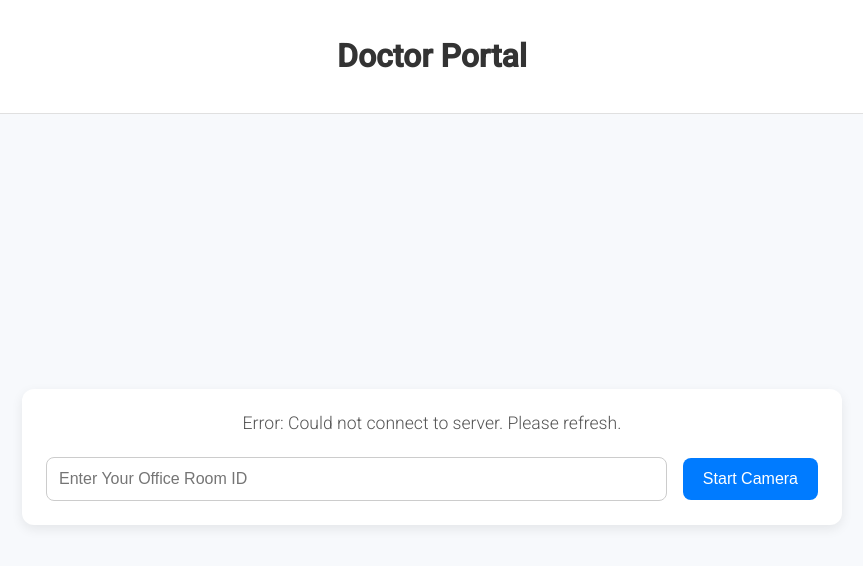
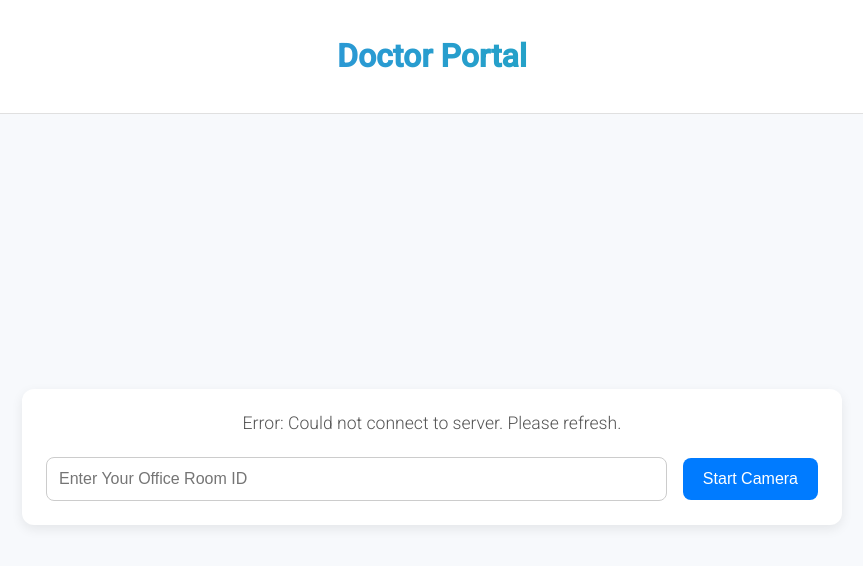
Before and after one commit to Ttejas09/Telehealth, a plain HTML site: page doctor.html in a window 1280 px wide. Shown: the whole page, without its empty margins (208-1071 px from the left). Drawn offline with nearby package versions, Linux system fonts and the light colour scheme; no server answers.

Commit message:
Updated Fonts

```diff
--- a/doctor.html
+++ b/doctor.html
@@ -16,7 +16,7 @@
   <!-- This 'doctor-page' ID lets our script.js know what logic to run -->
   <body id="doctor-page" class="state-pre-call">
     <header>
-      <h1>Doctor Portal</h1>
+      <h1 class="gradient-text">Doctor Portal</h1>
     </header>
 
     <main>
--- a/style.css
+++ b/style.css
@@ -261,3 +261,19 @@ main {
     opacity: 1;
   }
 }
+
+/* --- Gradient Text Utility --- */
+.gradient-text {
+  /* 1. Create the gradient background */
+  background-image: linear-gradient(to right, #3B82F6, #14B8A6);
+
+  /* 2. Clip the background to the text */
+  -webkit-background-clip: text;
+  background-clip: text;
+
+  /* 3. Make the text color transparent */
+  color: transparent;
+
+  /* 4. Make it a bit bolder to match */
+  font-weight: 700;
+}
```
Also changed, not shown: patient.html (+1 -1 lines).
